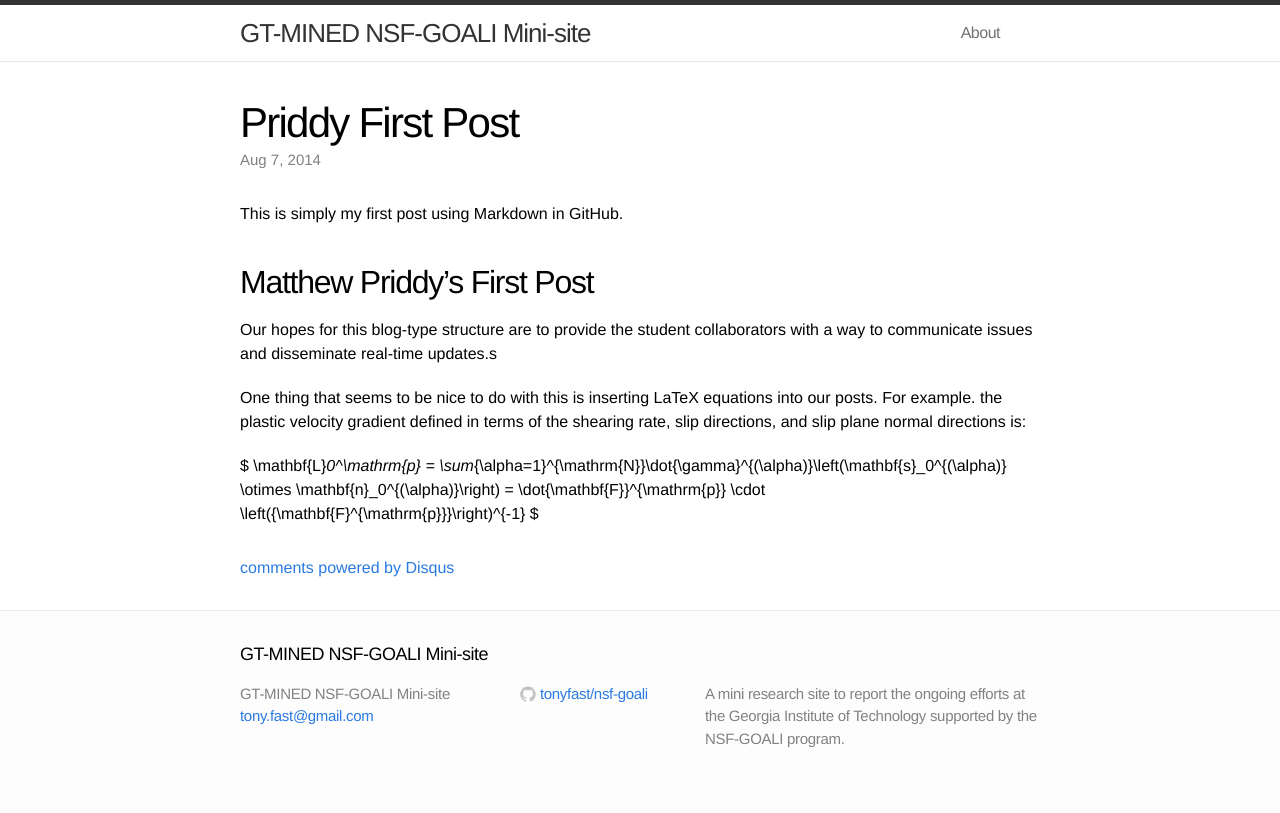
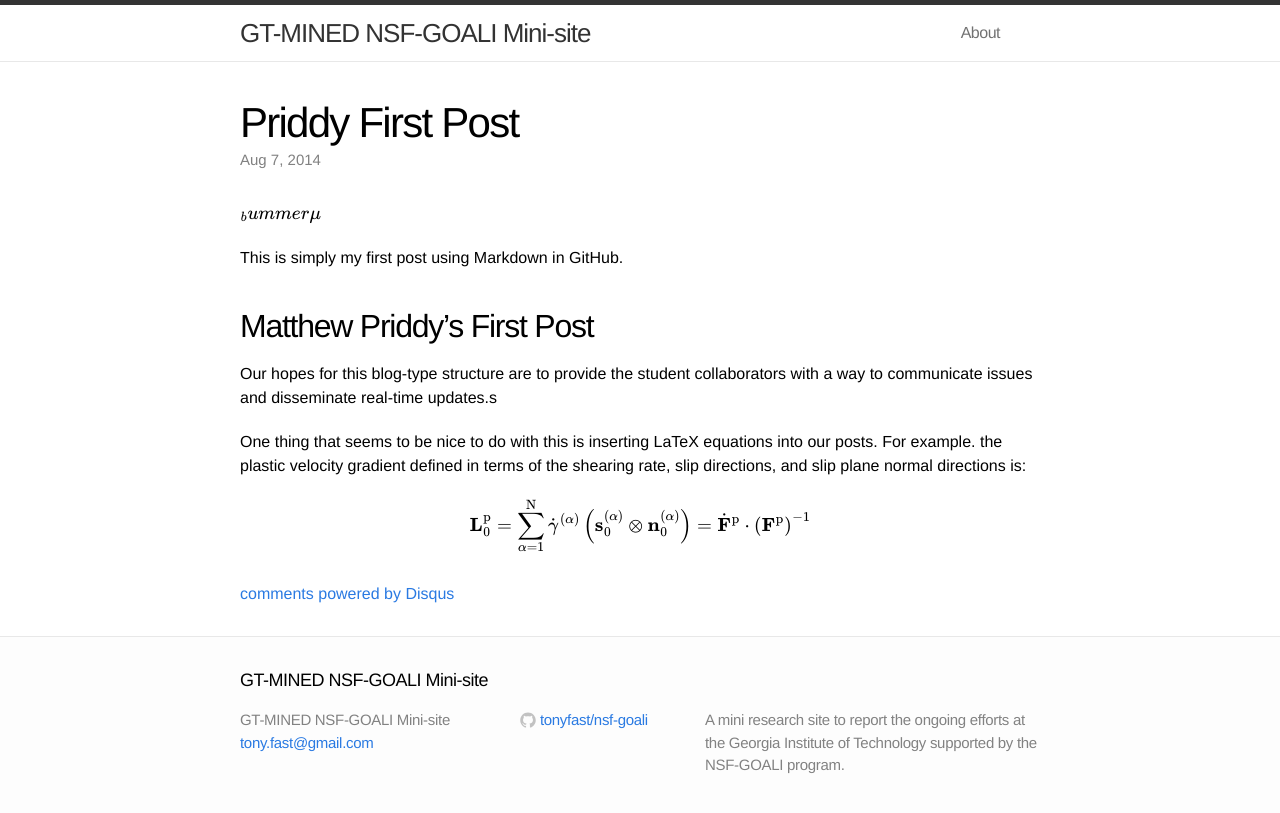
Before and after one commit to mined-gatech/nsf-goali, a Jekyll site: the page built from _posts/2014-08-07-Priddy-First-Post.html, in a window 1280 px wide. Shown: the top 813 px of the page. Built offline with Jekyll 4.4.1, drawn with Linux system fonts in a browser that asks for light colours; nearby versions of some CDN libraries; library files that are not in the unit come from our copies; formulas are drawn with MathJax 3; comment, search, counter and statistics services are not loaded.

```diff
--- /dev/null
+++ b/_includes/latex.html
@@ -0,0 +1,6 @@
+<script type="text/x-mathjax-config">
+MathJax.Hub.Config({tex2jax: {inlineMath: [['$','$'], ['\\(','\\)']]}});
+</script>
+<script type="text/javascript"
+src="http://cdn.mathjax.org/mathjax/latest/MathJax.js?config=TeX-AMS-MML_HTMLorMML">
+</script>
--- a/_layouts/post.html
+++ b/_layouts/post.html
@@ -9,6 +9,10 @@ layout: default
   </header>
 
   <article class="post-content">
+
+{% if page.latex %}
+{% include latex.html %}
+{% endif %}
   {{ content | markdownify}}
   </article>
 
--- a/_posts/2014-08-07-Priddy-First-Post.html
+++ b/_posts/2014-08-07-Priddy-First-Post.html
@@ -1,8 +1,11 @@
 ---
 layout: post
 
+latex: true
+---
 
----
+$ _bummer\mu $
+
 
 This is simply my first post using Markdown in GitHub.
 
@@ -12,7 +15,5 @@ Our hopes for this blog-type structure are to provide the student collaborators
 
 One thing that seems to be nice to do with this is inserting LaTeX equations into our posts.  For example. the plastic velocity gradient defined in terms of the shearing rate, slip directions, and slip plane normal directions is:
 
-$
-\mathbf{L}_0^\mathrm{p} =
-\sum_{\alpha=1}^{\mathrm{N}}\dot{\gamma}^{(\alpha)}\left(\mathbf{s}_0^{(\alpha)} \otimes \mathbf{n}_0^{(\alpha)}\right) = \dot{\mathbf{F}}^{\mathrm{p}} \cdot \left({\mathbf{F}^{\mathrm{p}}}\right)^{-1}
-$
+$$ \mathbf{L}_0^\mathrm{p} =
+\sum_{\alpha=1}^{\mathrm{N}}\dot{\gamma}^{(\alpha)}\left(\mathbf{s}_0^{(\alpha)} \otimes \mathbf{n}_0^{(\alpha)}\right) = \dot{\mathbf{F}}^{\mathrm{p}} \cdot \left({\mathbf{F}^{\mathrm{p}}}\right)^{-1} $$
```
Also changed, not shown: _includes/head.html (+0 -7 lines).
